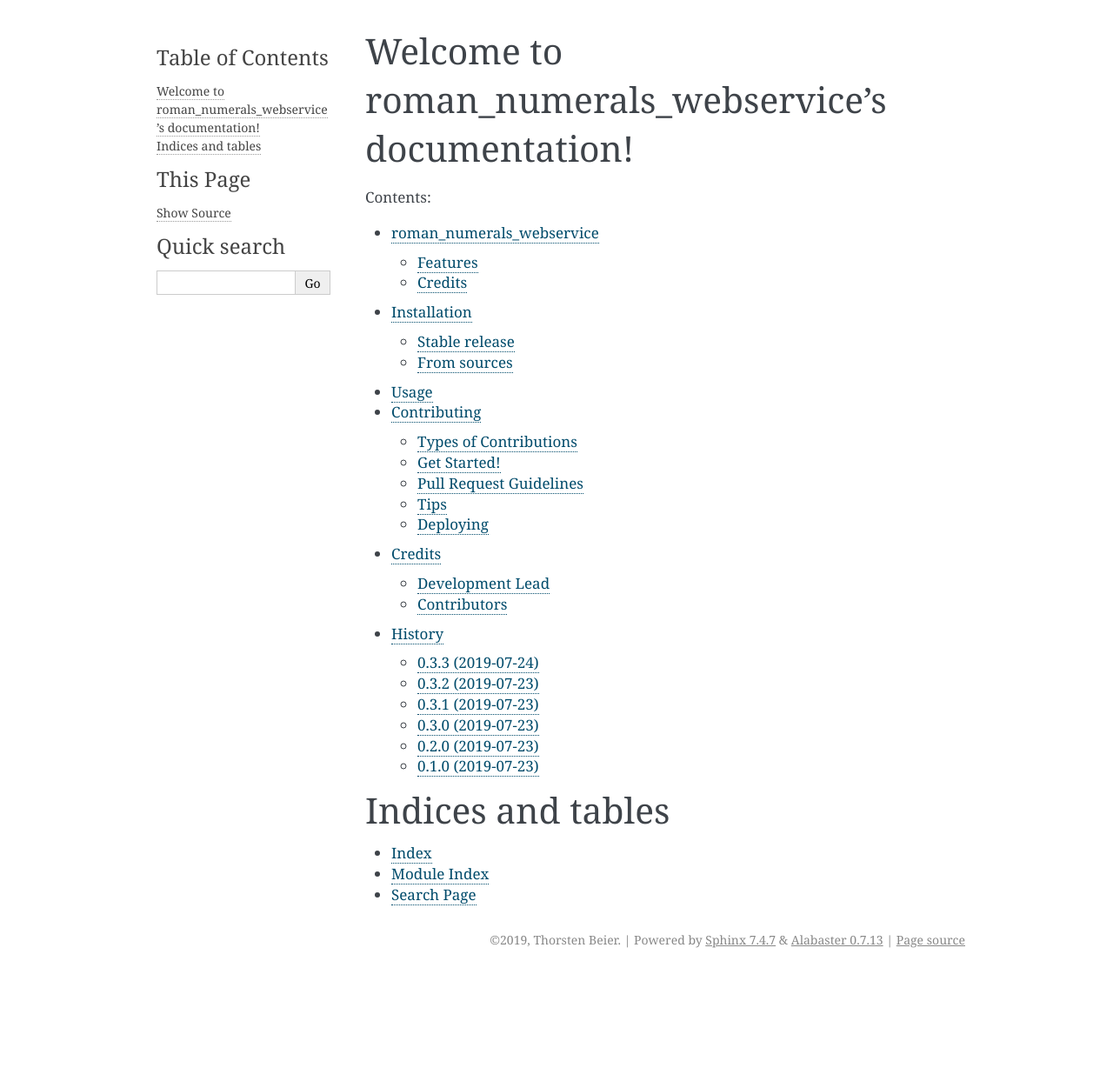
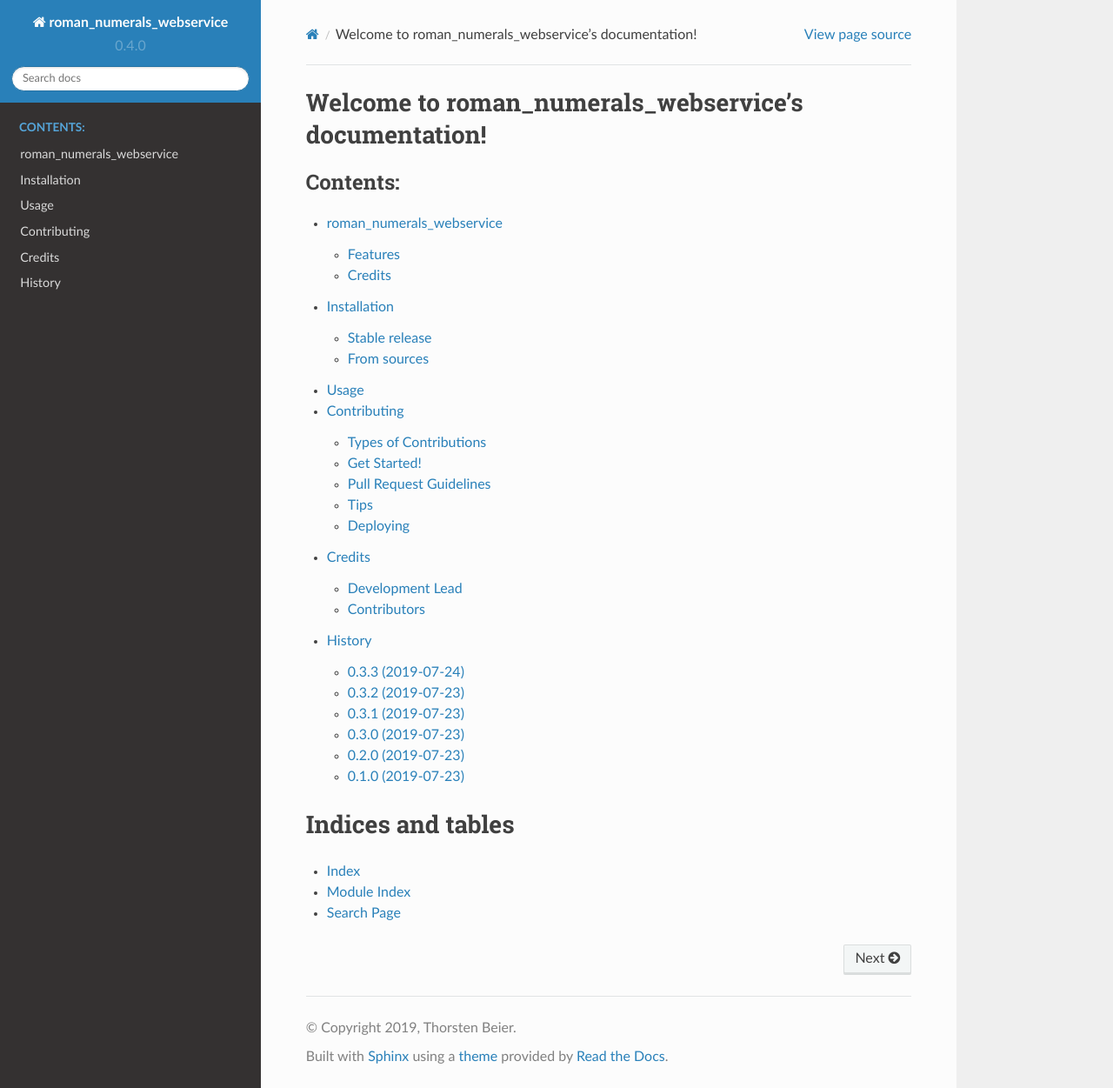
Before and after one commit to DerThorsten/roman_numerals_webservice, a Sphinx documentation site: the page built from docs/index.rst, in a window 1280 px wide and 1251 px high. Shown: the whole window at 87% size. Built offline with Sphinx 7.4.7 and the Read the Docs theme 2.0.0, drawn with Linux system fonts in a browser that asks for light colours; pages that are not in the unit, such as notebooks, are missing from menus.

Commit message:
use rdt theme

```diff
--- a/docs/conf.py
+++ b/docs/conf.py
@@ -20,6 +20,7 @@
 #
 import os
 import sys
+import sphinx_rtd_theme
 sys.path.insert(0, os.path.abspath('..'))
 
 import roman_numerals_webservice
@@ -84,7 +85,8 @@ todo_include_todos = False
 # The theme to use for HTML and HTML Help pages.  See the documentation for
 # a list of builtin themes.
 #
-html_theme = 'alabaster'
+html_theme = "sphinx_rtd_theme"
+html_theme_path = ["_themes", ]
 
 # Theme options are theme-specific and customize the look and feel of a
 # theme further.  For a list of options available for each theme, see the
--- a/requirements_dev.txt
+++ b/requirements_dev.txt
@@ -13,3 +13,5 @@ pytest-runner>='4.0.0'
 numpy>='1.12.0'
 cherrypy>='18.0.0'
 requests>='2.22.0'
+sphinxcontrib-apidoc>='0.3.0'
+sphinx_rtd_theme>='0.4.3'
```
